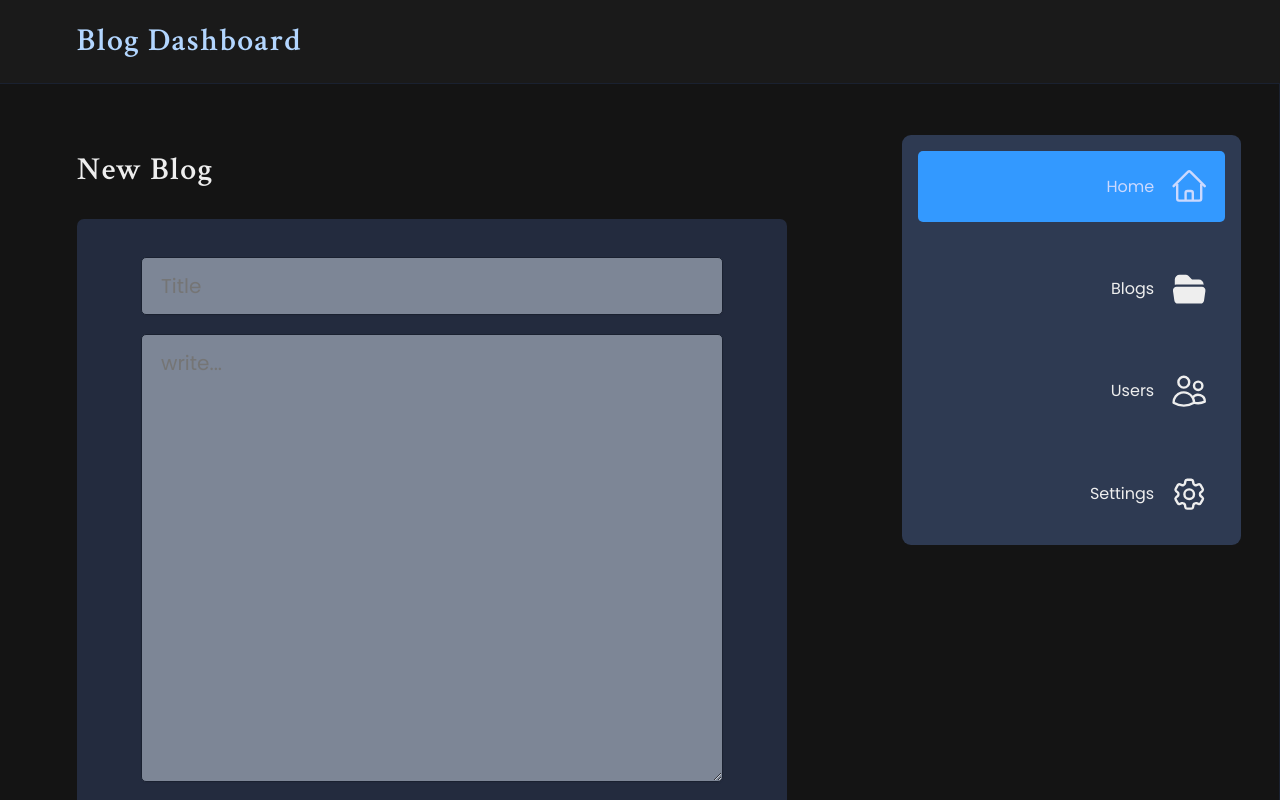
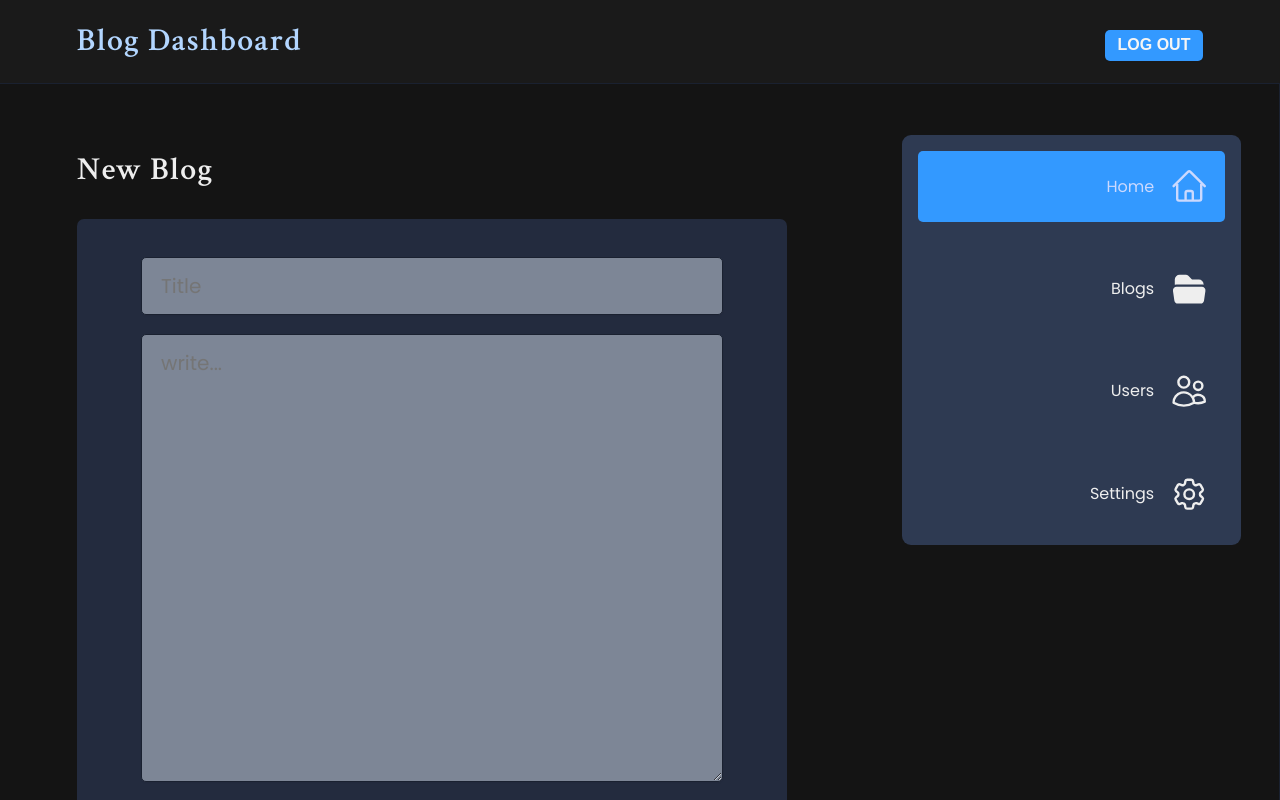
Before and after one commit to damianr-z/blog-dashboard, a React (Vite) app: page / in a window 1280 px wide. Shown: the top 800 px of the page. Built offline with nearby package versions, Linux system fonts and the light colour scheme; no server answers.

Commit message:
Refactor authentication flow: update login route, implement logout functionality, and add user hook for authentication state management

```diff
--- a/src/App.jsx
+++ b/src/App.jsx
@@ -46,7 +46,7 @@ export default function App() {
             <Route path="settings" element={<Settings />} />
             <Route path="account" element={<Account />} />
           </Route>
-          <Route path="login" element={<Login />} />
+          <Route path="/login" element={<Login />} />
           <Route path="*" element={<PageNotFound />} />
         </Routes>
       </BrowserRouter>
--- a/src/features/authentication/LoginForm.jsx
+++ b/src/features/authentication/LoginForm.jsx
@@ -1,4 +1,4 @@
-import { useState, useEffect } from 'react';
+import { useState } from 'react';
 import { useSignIn, useAuth } from '@clerk/clerk-react';
 import { useNavigate } from 'react-router-dom';
 import { toast } from 'react-hot-toast';
@@ -39,11 +39,6 @@ function LoginForm() {
   //   login({ email, password });
   // }
 
-  if (authLoaded && isSignedIn) {
-    navigate('/blogs', { replace: true });
-    return null; // Don't render the form
-  }
-
   async function handleSubmit(e) {
     e.preventDefault();
     if (!signInLoaded || !email || !password) return;
@@ -80,6 +75,11 @@ function LoginForm() {
       setIsLoading(false);
       setEmail('');
       setPassword('');
+    }
+
+    if (authLoaded && isSignedIn) {
+      navigate('/blogs', { replace: true });
+      return null; // Don't render the form
     }
   }
 
--- /dev/null
+++ b/src/features/authentication/useLogOut.js
@@ -0,0 +1,30 @@
+import { useState } from 'react';
+import { useClerk } from '@clerk/clerk-react';
+import { useNavigate } from 'react-router-dom';
+import { toast } from 'react-hot-toast';
+
+export function useLogOut() {
+  const { signOut } = useClerk();
+  const navigate = useNavigate();
+  const [isLoading, setIsLoading] = useState(false);
+
+  const handleLogOut = async (e) => {
+    e.preventDefault();
+    setIsLoading(true);
+
+    try {
+      await signOut();
+
+      toast.success('Successfully logged out!', { duration: 2000 });
+
+      await new Promise((resolve) => setTimeout(resolve, 1000));
+
+      navigate('/login', { replace: true });
+    } catch (error) {
+      console.log('Sign out error:', error);
+      setIsLoading(false);
+    }
+  };
+
+  return { handleLogOut, isLoading };
+}
--- a/src/ui/Header.jsx
+++ b/src/ui/Header.jsx
@@ -1,5 +1,8 @@
 import styled from 'styled-components';
-// import Logo from './Logo';
+import Button from './Button';
+import Row from './Row';
+import { useLogOut } from '../features/authentication/useLogOut';
+import SpinnerMini from './SpinnerMini';
 
 const StyledHeader = styled.header`
   background-color: var(--c-black-100);
@@ -17,10 +20,20 @@ const StyledLogo = styled.h1`
 `;
 
 function Header() {
+  const { handleLogOut, isLoading } = useLogOut();
   return (
     <StyledHeader>
       {/* <Logo type={'small'} /> */}
-      <StyledLogo>Blog Dashboard</StyledLogo>
+      <Row type={'horizontal'}>
+        <StyledLogo>Blog Dashboard</StyledLogo>
+        {!isLoading ? (
+          <Button variation={'secondary'} size={'small'} onClick={handleLogOut}>
+            Log Out
+          </Button>
+        ) : (
+          <SpinnerMini />
+        )}
+      </Row>
     </StyledHeader>
   );
 }
```
Also changed, not shown: src/features/authentication/useUser.js (added, +11 -0 lines), 1 other file (tests, documents, lock files or other folders).
